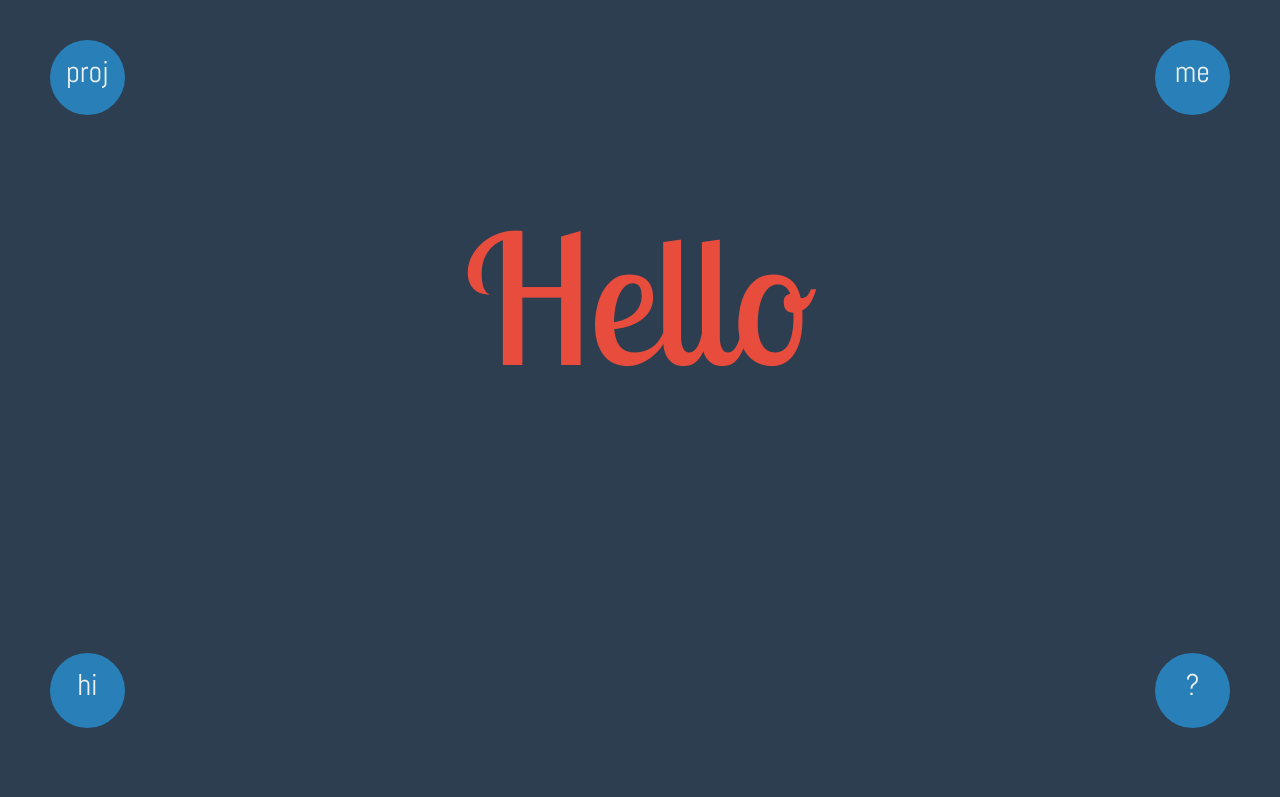
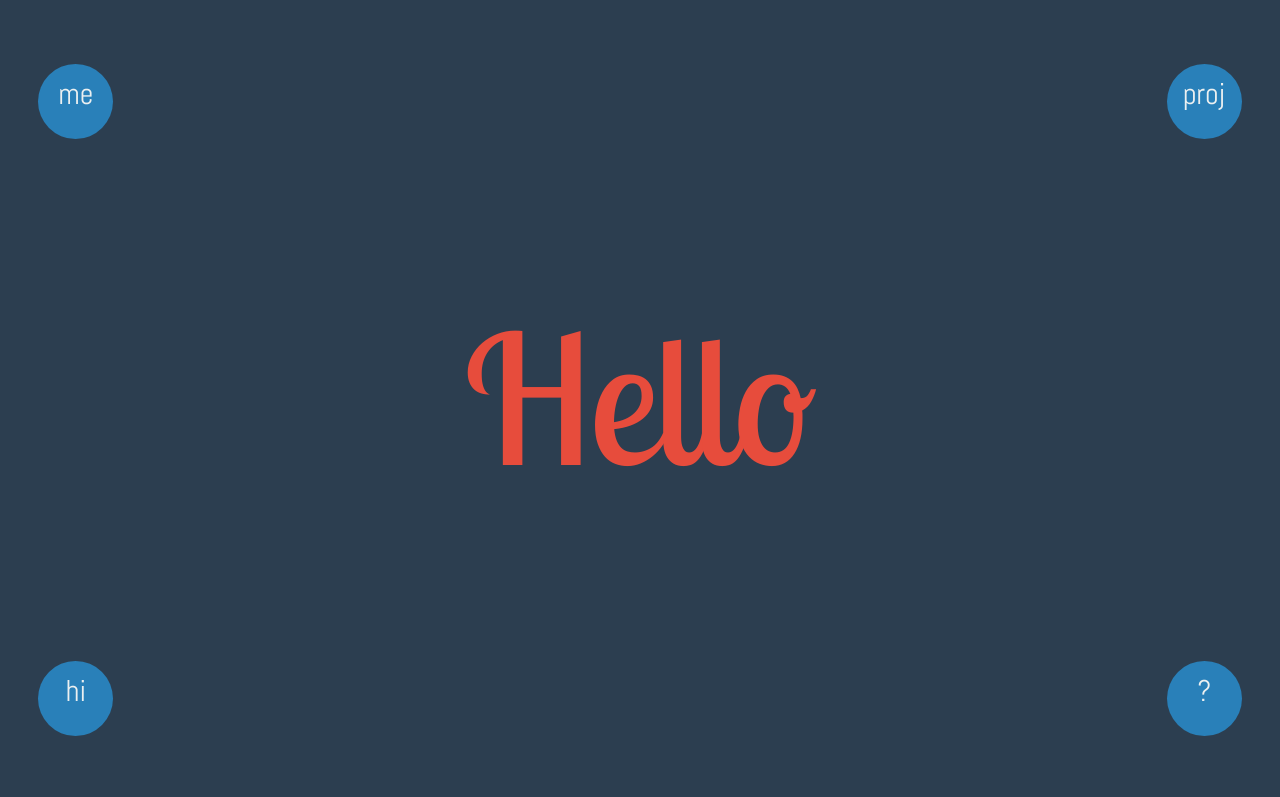
Before and after one commit to charlieprather/charlieprather.github.io, a plain HTML site: page port/portfolio.html in a window 1280 px wide. Shown: the top 797 px of the page. Drawn offline with nearby package versions, Linux system fonts and the light colour scheme.

Commit message:
Add files via upload

```diff
--- a/port/styles.css
+++ b/port/styles.css
@@ -10,8 +10,15 @@ div {
     padding: 0;
     border: 0;
     margin: 0;
-    width: 100%;
+        width: 100%;
 }
+
+@-ms-viewport{
+  width: device-width;
+}
+
+
+
 .come-in {
     transform: translateY(150px);
     animation: come-in 0.8s ease forwards;
@@ -30,7 +37,6 @@ div {
 }
 div:after {
     display: inline-block;
-    width: 100%;
 }
 .square {
     background: #2db34a;
@@ -60,7 +66,7 @@ div:after {
     z-index: 0;
 }
 body {
-    height: 600px;
+    height: 100%;
     width: screen;
     position: absolute;
     background: #3498DB;
@@ -91,12 +97,12 @@ div:after {
     height: 75px;
     border-radius: 50%;
     color: #ECF0F1;
-    line-height: 5vw;
+    line-height: 2;
     text-align: center;
     background: #2980B9;
     position: absolute;
-    top: 40px;
-    right: 50px;
+    top: 5vw;
+    left: 3vw;
     z-index: 2;
 }
 .circle2 {
@@ -104,25 +110,26 @@ div:after {
     height: 75px;
     border-radius: 50%;
     color: #ECF0F1;
-    line-height: 5vw;
+    line-height: 2;
     text-align: center;
     background: #2980B9;
     position: absolute;
-    top: 40px;
-    left: 50px;
+    top: 5vw;
+    right: 3vw;
     z-index: 2;
+    float:left;
 }
 .circle3 {
     width: 75px;
     height: 75px;
     border-radius: 50%;
     color: #ECF0F1;
-    line-height: 5vw;
+    line-height: 2;
     text-align: center;
     background: #2980B9;
     position: absolute;
-    bottom: -10vw;
-    right: 50px;
+    bottom: 5vw;
+    right: 3vw;
     z-index: 2;
 }
 .circle4 {
@@ -130,12 +137,12 @@ div:after {
     height: 75px;
     border-radius: 50%;
     color: #ECF0F1;
-    line-height: 5vw;
+    line-height: 2;
     text-align: center;
     background: #2980B9;
     position: absolute;
-    bottom: -10vw;
-    left: 50px;
+    bottom: 5vw;
+    left: 3vw;
     z-index: 2;
 }
 h1 {
@@ -188,19 +195,8 @@ h6 {
     font-size: 7vw;
     color: white;
 }
-h7 {
-    font-family: 'Lobster Two', sans-serif;
-    color: #293d51;
-    font-size: 14vw;
-    class="img-responsive";
-    left: 0;
-    margin: 0px;
-    margin-top: -100px;
-    position: absolute;
-    top: 50%;
-    width: 100%;
-    z-index: 2;
-}
+
+
 p {} li {
     display: inline;
     text-align: left;
@@ -211,7 +207,7 @@ p {} li {
 #body_div {
     top: 0;
     position: relative;
-    height: 800px;
+    height:100%;
     background-color: #2C3E50;
     z-index: 2;
 }
```
